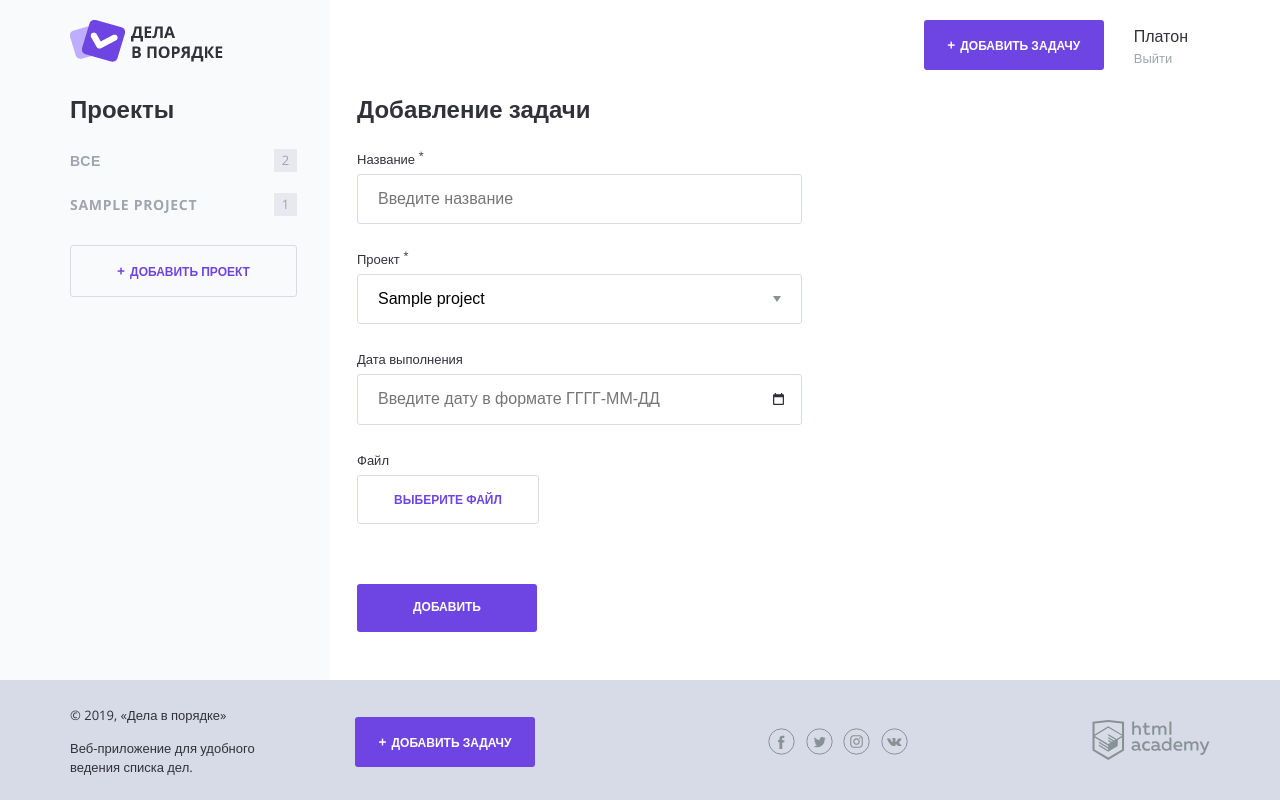
After one commit to BSIACS/doings-done, a PHP site: template app/templates/add-task.template.php in a window 1280 px wide. The commit adds this page. Run offline with PHP 8.4, Linux system fonts and the light colour scheme; the template is opened without the code that fills it: most values are stand-ins (such as "Sample title", 1, 10 or a date in 2020); some libraries are stand-ins or nearby versions.

Commit message:
WIP: добавить функционал создания задачи

```diff
--- a/app/index.php
+++ b/app/index.php
@@ -3,6 +3,8 @@
 require_once 'helpers.php';
 require_once 'db-init.php';
 require_once 'queries.utils.php';
+require_once 'validation.utils.php';
+
 
 const SECONDS_PER_DAY = 86400;
 const TASK_FILTER_VALUES = [
--- /dev/null
+++ b/app/templates/add-task.template.php
@@ -0,0 +1,86 @@
+<section class="content__side">
+  <h2 class="content__side-heading">Проекты</h2>
+  <nav class="main-navigation">
+    <ul class="main-navigation__list">
+      <li class="main-navigation__list-item">
+        <div class="main-navigation__list-item-link" disabled>
+          Все
+        </div>
+        <span class="main-navigation__list-item-count">
+          <?php
+          foreach ($projects as $key => $value):
+            $projectCount += $value['project_count'];
+          endforeach;
+          ?>
+          <?= $projectCount ?>
+        </span>
+      </li>
+      <?php foreach ($projects as $key => $value): ?>
+        <li class="main-navigation__list-item">
+          <div class="main-navigation__list-item-link" disabled
+            data-project_id="<?= $value['id'] ?>">
+            <?= $value['name']; ?>
+          </div>
+          <span class="main-navigation__list-item-count"> <?= $value['project_count']; ?> </span>
+        </li>
+      <?php endforeach; ?>
+    </ul>
+  </nav>
+
+  <a class="button button--transparent button--plus content__side-button" href="../add-project.php">Добавить проект</a>
+</section>
+
+<main class="content__main">
+  <h2 class="content__main-heading">Добавление задачи</h2>
+
+  <form class="form" action="" method="post" autocomplete="off">
+    <div class="form__row">
+      <label class="form__label" for="name">Название <sup>*</sup></label>
+
+      <input class="form__input <?=
+                                isset($validationErrors['name']) ? 'form__input--error' : null
+                                ?>" type="text" name="name" id="name" value="" placeholder="Введите название">
+      <?= isset($validationErrors['name']) ? "<p class='form__message'>" . $validationErrors["name"][0] . "</p>" : null ?>
+    </div>
+
+    <div class="form__row">
+      <label class="form__label" for="project">Проект <sup>*</sup></label>
+
+      <select class="form__input form__input--select <?=
+                                                  isset($validationErrors['project']) ? 'form__input--error' : null
+                                                  ?>" name="project" id="project">
+        <?php foreach ($projects as $key => $value): ?>
+          <option value="<?= $value['id'] ?>"><?= $value['name'] ?></option>
+        <?php endforeach ?>
+        <option value="555">Входящие</option>
+      </select>
+      <?= isset($validationErrors['project']) ? "<p class='form__message'>" . $validationErrors["project"][0] . "</p>" : null ?>
+    </div>
+
+    <div class="form__row">
+      <label class="form__label" for="date">Дата выполнения</label>
+
+      <input class="form__input form__input--date <?=
+                                                  isset($validationErrors['date']) ? 'form__input--error' : null
+                                                  ?>" type="text" name="date" id="date" value="" placeholder="Введите дату в формате ГГГГ-ММ-ДД">
+      <?= isset($validationErrors['date']) ? "<p class='form__message'>" . $validationErrors["date"][0] . "</p>" : null ?>
+
+    </div>
+
+    <div class="form__row">
+      <label class="form__label" for="file">Файл</label>
+
+      <div class="form__input-file">
+        <input class="visually-hidden" type="file" name="file" id="file" value="">
+
+        <label class="button button--transparent" for="file">
+          <span>Выберите файл</span>
+        </label>
+      </div>
+    </div>
+
+    <div class="form__row form__row--controls">
+      <input class="button" type="submit" name="" value="Добавить">
+    </div>
+  </form>
+</main>
--- a/app/templates/layout.php
+++ b/app/templates/layout.php
@@ -20,7 +20,7 @@
         </a>
 
         <div class="main-header__side">
-          <a class="main-header__side-item button button--plus open-modal" href="pages/form-task.html">Добавить задачу</a>
+          <a class="main-header__side-item button button--plus open-modal" href="../add-task.php">Добавить задачу</a>
 
           <div class="main-header__side-item user-menu">
             <div class="user-menu__data">
@@ -44,7 +44,7 @@
         <p>Веб-приложение для удобного ведения списка дел.</p>
       </div>
 
-      <a class="main-footer__button button button--plus" href="pages/form-task.html">Добавить задачу</a>
+      <a class="main-footer__button button button--plus" href="../add-task.php">Добавить задачу</a>
 
       <div class="main-footer__social social">
         <span class="visually-hidden">Мы в соцсетях:</span>
```
Also changed, not shown: app/add-task.php (added, +75 -0 lines), app/queries.utils.php (+22 -1 lines), app/validation.utils.php (+27 -2 lines).
